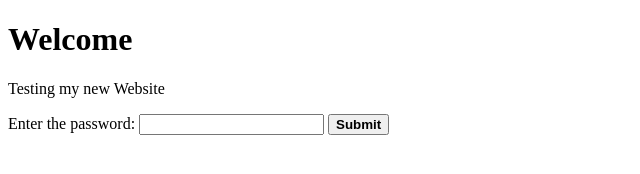
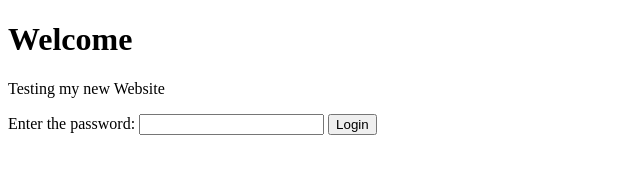
Before and after one commit to donphn/donphn.gethub.io, a plain HTML site: page index.html in a window 1280 px wide. Shown: the full height of the page, 0-640 px from the left. Drawn offline with Linux system fonts and the light colour scheme.

Commit message:
Update index.html

```diff
--- a/index.html
+++ b/index.html
@@ -14,15 +14,13 @@
 		<form>
 			<label for="password"> Enter the password: </label>
 			<input type="password" id="password" />
-			<button type="submit" value="submit" id="submit" onclick="checkPswd()" />
+			<input type="submit" value="Login" id="submit" onclick="checkPswd()" />
 		</form>
-		<b>Submit</b>
 		<script>
 			function checkPswd() {
-				var confirmPassword = "Dondo";
 				var password = document.getElementById("password").value;
-				if (password == confirmedPassword) {
-					window.location.replace("www.dondophan.com/secret.html");
+				if (password == "Dondo") {
+					window.location.assign("www.youtube.com");
 				} else {
 					alert("INCORRECT PASSWORD!");
 				}
```
